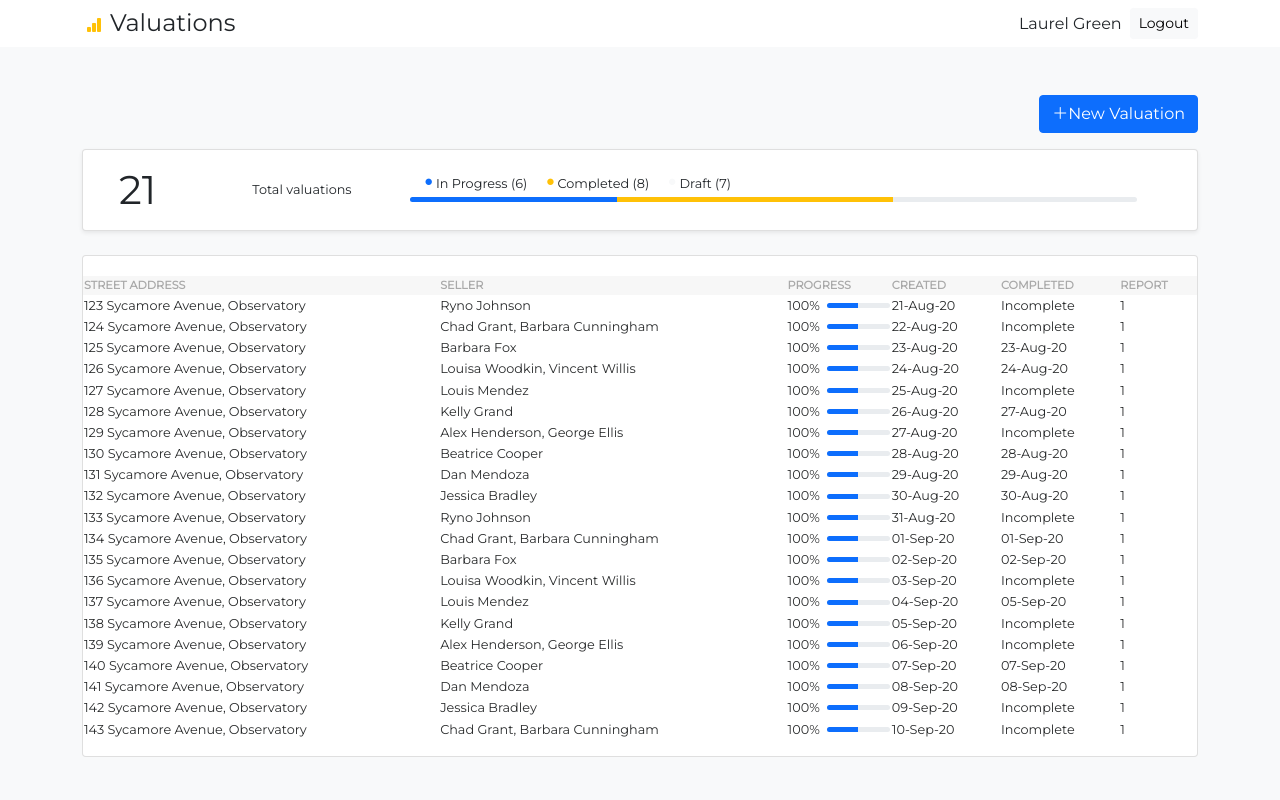
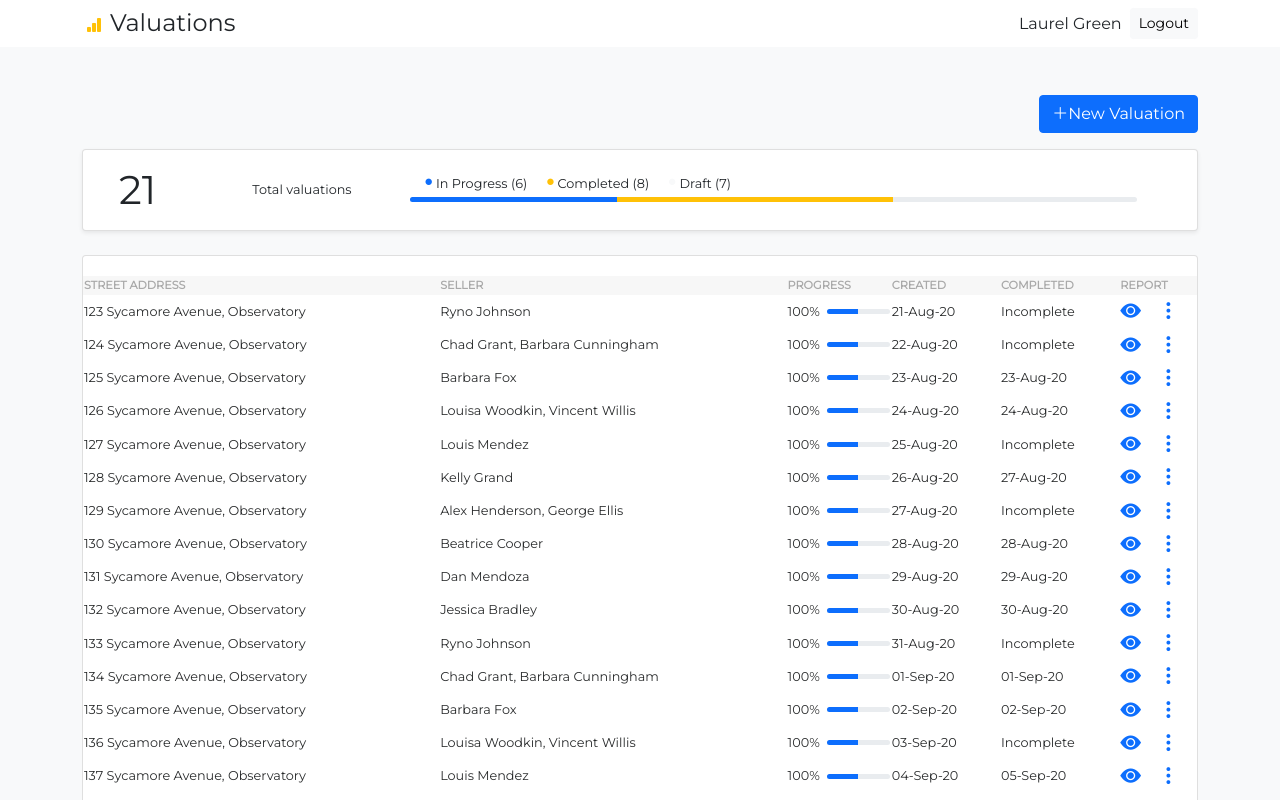
Before and after one commit to JasonJF/rawson-dev-test, a React (Vite) app in the folder rawson-valuation-screen/: page / in a window 1280 px wide. Shown: the top 800 px of the page. Built offline with nearby package versions, Linux system fonts and the light colour scheme.

Commit message:
feat: Added ReportItem component to table

```diff
--- a/rawson-valuation-screen/src/App.css
+++ b/rawson-valuation-screen/src/App.css
@@ -4,7 +4,7 @@
   font-family: "Montserrat", sans-serif;
 }
 .App {
-  height: 100vh;
+  min-height: 100vh;
   width: 100vw;
   background-color: #f2f2f2;
 }
@@ -34,3 +34,7 @@ tbody {
   color: darkgray;
   font-size: 0.7rem;
 }
+
+.reportItemContainer i {
+  font-size: 1.3rem;
+}
--- a/rawson-valuation-screen/src/components/MyReactTable.jsx
+++ b/rawson-valuation-screen/src/components/MyReactTable.jsx
@@ -2,6 +2,7 @@ import React, { useMemo } from "react";
 import Table from "./CreateTable";
 import data from "../dummydata/testCollection.json";
 import ProgressItem from "./ProgressItem";
+import ReportItem from "./ReportItem";
 
 //import data
 
@@ -60,7 +61,8 @@ export default function MyReactTable() {
       },
       {
         Header: "REPORT",
-        accessor: "report"
+        accessor: "report",
+        Cell: () => <ReportItem />
       }
     ],
     []
--- /dev/null
+++ b/rawson-valuation-screen/src/components/ReportItem.jsx
@@ -0,0 +1,14 @@
+import React from "react";
+
+export default function ReportItem() {
+  return (
+    <div className="reportItemContainer d-flex align-self-center">
+      <div className="col m-0 p-0">
+        <i className="bi bi-eye-fill text-primary p-0 m-0"></i>
+      </div>
+      <div className="col m-0 p-0">
+        <i className="bi bi-three-dots-vertical text-primary"></i>
+      </div>
+    </div>
+  );
+}
```
